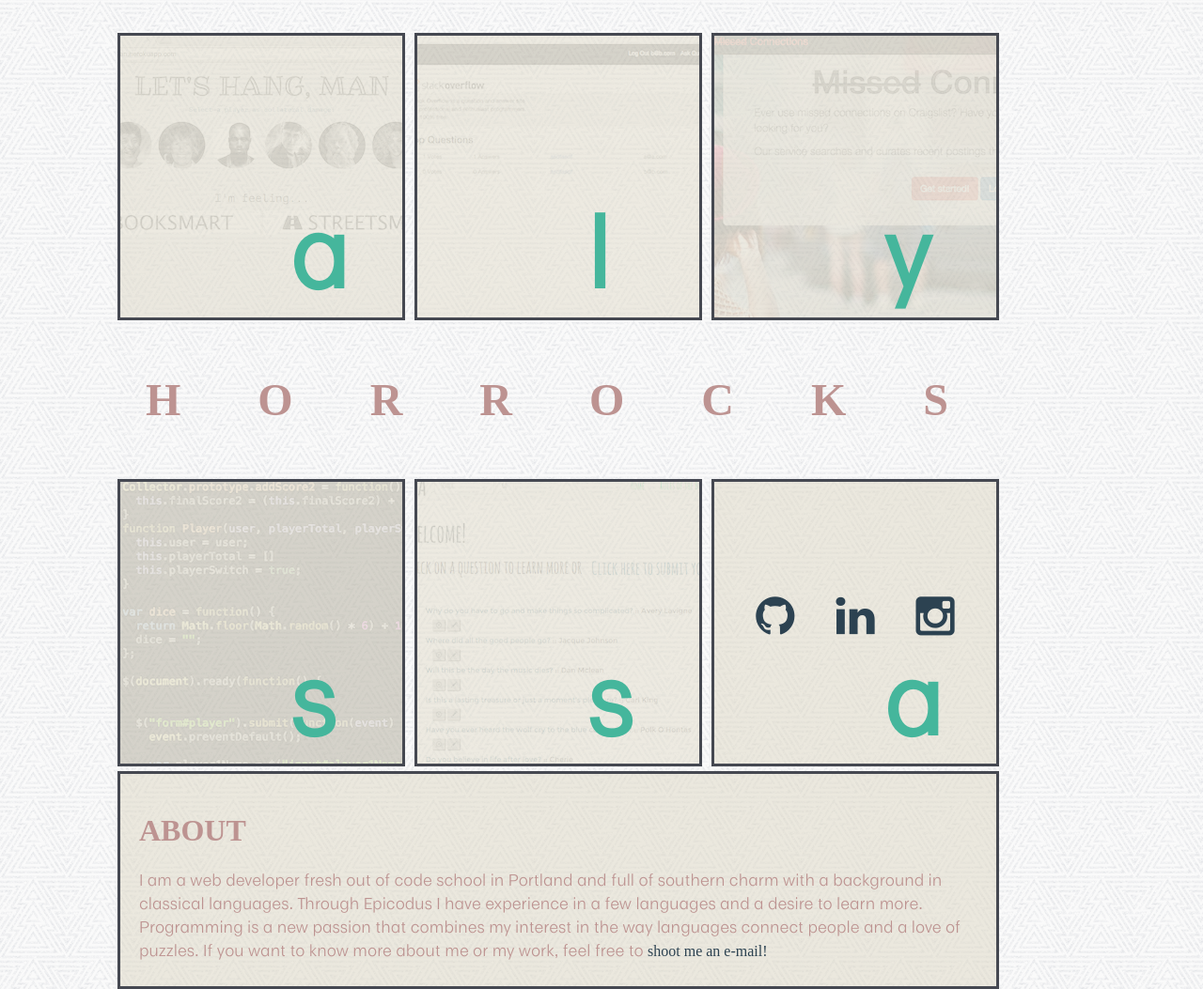
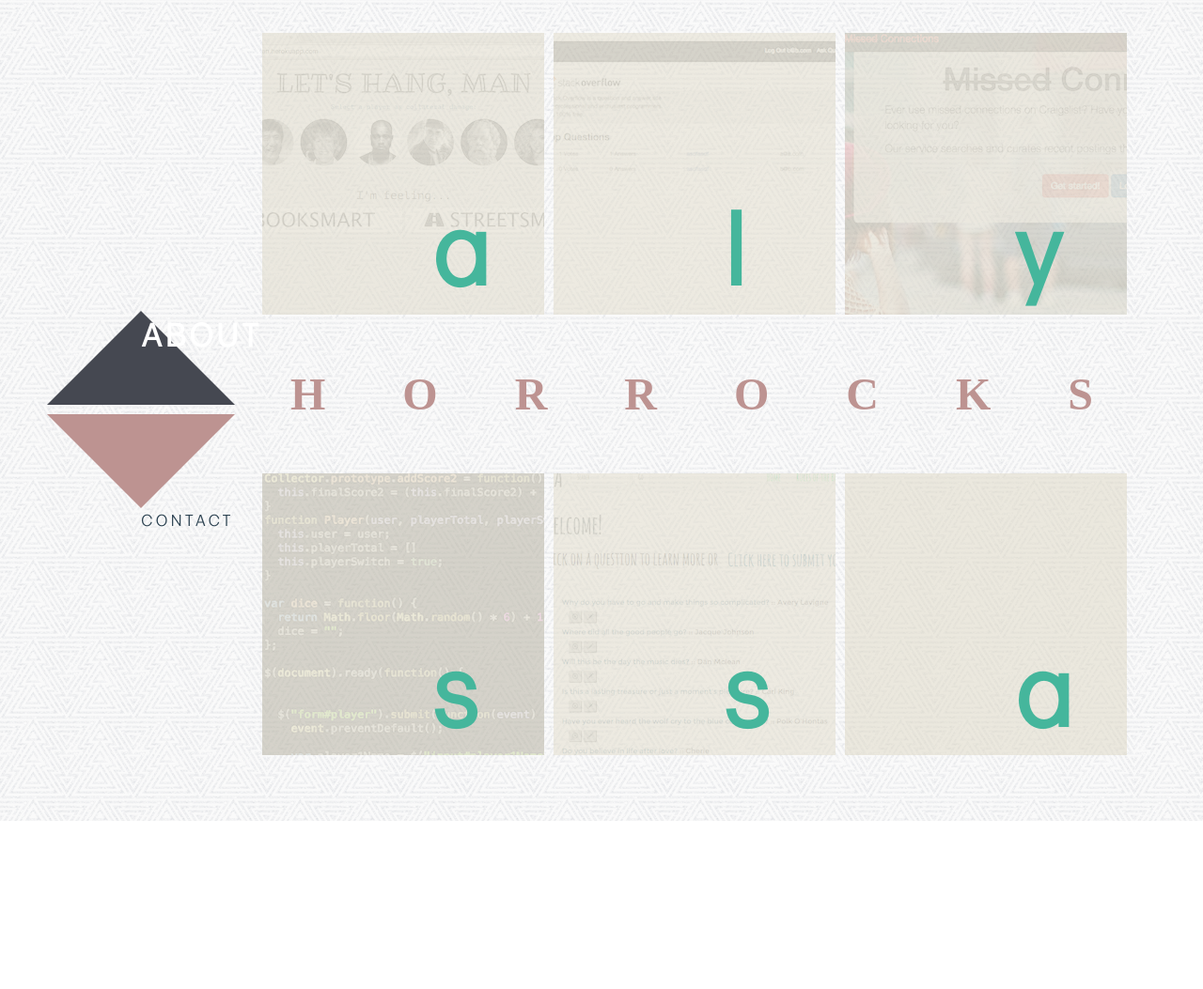
Before and after one commit to ahorrocks2/css_practice, a plain HTML site: page index.html in a window 1280 px wide. Shown: the whole page at 94% size. After the commit the page ends 874 px from the top, so only its background shows below. Drawn offline with nearby package versions, Linux system fonts and the light colour scheme; a web font is replaced by a local one.

Commit message:
Sidebar work in progress.

```diff
--- a/css/styles.scss
+++ b/css/styles.scss
@@ -22,7 +22,6 @@ body {
 }
 
 .container {
-  max-width: 1100px;
   position: absolute;
   top: 0;
   bottom: 0;
@@ -37,11 +36,19 @@ body {
   }
 }
 
+a {
+  text-decoration: none;
+  color: $link-color;
+}
+
+#box {
+  float:right;
+  width: 80%;
+
   .boxes {
     height: 300px;
     width: 300px;
     float: left;
-  border: $box-border;
     margin: 5px;
     text-align: center;
     position: relative;
@@ -51,26 +58,18 @@ body {
       opacity: 0.1;
     }
 
-  .project-description {
-    background-color: $soft-red;
-    position: absolute;
-    width: 100%;
-    top: 210px;
-    left: 0;
-    z-index: 1;
-    font-family: $primary-font;
-    color: $grey;
-    display: none;
-  }
+    // .project-description {
+    //   background-color: $soft-red;
+    //   position: absolute;
+    //   width: 100%;
+    //   top: 210px;
+    //   left: 0;
+    //   z-index: 1;
+    //   font-family: $primary-font;
+    //   color: $grey;
+    //   display: none;
+    // }
 
-  #social-links {
-    padding-top: 100px;
-
-    i {
-      color: $link-color;
-      padding: 20px;
-    }
-  }
   }
 
   .letter {
@@ -90,30 +89,93 @@ body {
     font-size: 1.5em;
     color: $text-color ;
     letter-spacing: 35px;
-  position: inline;
     padding: 20px 25px 20px 35px;
+  }
+}
+
+
+#left-col {
+  float: left;
+  position: relative;
+  width: 15%;
+  height: 100%;
+  padding: 20px;
+
+
+  #nav-buttons {
+    color: white;
+    letter-spacing: 3px;
+    font-family: $primary-font;
+
+    position: absolute;
+    top: 280px;
+    left: 20px;
+    right: 0;
+
+
+    #about-me-button {
+      width: 0;
+      height: 0;
+
+      border-bottom: 100px solid $grey;
+      border-right: 100px solid transparent;
+      border-left: 100px solid transparent;
+
+      margin-bottom: 10px;
+
+
+    }
+
+    #contact {
+      width: 0;
+      height: 0;
+
+      border-top: 100px solid $text-color;
+      border-right: 100px solid transparent;
+      border-left: 100px solid transparent;
+    }
   }
 
   #about {
-  border: $box-border;
-  clear: both;
-  margin-left: 5px;
     color:  $text-color;
     font-family: $primary-font;
-  padding: 20px;
-  background-color: rgba(221, 216, 196, .5);
-  padding-bottom: 10px;
-  width: 892px;
+    line-height: 150%;
+    letter-spacing: 1px;
 
-  h1 {
-    font-family: $secondary-font;
-  }
-  a {
-    text-decoration: none;
+    .keyword {
       color: $link-color;
-    font-family: $secondary-font;
     }
   }
+
+}
+
+
+.clearfix:after {
+  content: " ";
+  visibility: hidden;
+  display: block;
+  height: 0;
+  clear: both;
+}
+// #social-links {
+//   margin: 25px;
+//
+//   i {
+//     color: $link-color;
+//     padding: 5px;
+//   }
+// }
+
+
+
+
+
+
+
+
+
+
+
 
 
 // media queries
--- a/index.html
+++ b/index.html
@@ -12,7 +12,9 @@
   </head>
   <body>
     <div class="container">
-      <div id="page">
+      <div id="page" class="clearfix">
+        <div id="box">
+
           <div class="boxes" id="box-1">
             <div class="letter">
               <h1>a</h1>
@@ -20,11 +22,11 @@
 
             <img src="css/images/hang-1.png" id="hang-1"/>
 
-          <div class="project-description">
+            <!-- <div class="project-description">
               <p>
                 Hangman Game - Ruby on Rails, JavaScript, PostgreSQL
               </p>
-          </div>
+            </div> -->
           </div>
 
           <div class="boxes" id="box-2">
@@ -34,11 +36,11 @@
 
             <img src="css/images/stack.png" id="stack"/>
 
-          <div class="project-description">
+            <!-- <div class="project-description">
               <p>
                 Stack Overflow Clone - Ruby on Rails, PostgreSQL
               </p>
-          </div>
+            </div> -->
           </div>
           <div class="boxes" id="box-3">
             <div class="letter">
@@ -47,11 +49,11 @@
 
             <img src="css/images/missed.png" id="missed"/>
 
-          <div class="project-description">
+            <!-- <div class="project-description">
               <p>
                 Group Project - Missed Connections - Ruby, PostgreSQL
               </p>
-          </div>
+            </div> -->
           </div>
 
           <div class="last-name">
@@ -65,11 +67,11 @@
 
             <img src="css/images/pigdice.png" id="pigdice"/>
 
-          <div class="project-description">
+            <!-- <div class="project-description">
               <p>
                 Pig Dice Game - JavaScript
               </p>
-          </div>
+            </div> -->
           </div>
           <div class="boxes" id="box-5">
             <div class="letter">
@@ -78,30 +80,42 @@
 
             <img src="css/images/qanda.png" id="qanda"/>
 
-          <div class="project-description">
+            <!-- <div class="project-description">
               <p>
                 Q & A Board - Ember.js, JavaScript
               </p>
-          </div>
+            </div> -->
           </div>
           <div class="boxes" id="box-6">
             <div class="letter">
               <h1>a</h1>
             </div>
 
-          <div id="social-links">
+
+          </div>
+        </div>
+
+        <div id="left-col" class="clearfix">
+          <div id="nav-buttons">
+            <div id="about-me-button">
+              <h1>ABOUT</h1>
+            </div>
+
+            <div id="contact">
+              <a href="mailto:alyssa.horrocks2@gmail.com"target="_top">CONTACT</a>
+            </div>
+          </div>
+
+          <!-- <div id="social-links">
             <a href="www.github.com/ahorrocks2"><i class="fa fa-github fa-3x"></i></a>
             <a href="https://www.linkedin.com/in/alyssahorrocks"><i class="fa fa-linkedin fa-3x"></i></a>
             <a href="www.instagram.com/classlyss"><i class="fa fa-instagram fa-3x"></i></a>
-          </div>
+          </div> -->
 
-        </div>
+          <p id="about">
+            I am a web developer fresh out of code school in <span class="keyword">Portland</span> and full of southern charm with a background in <span class="keyword">classical languages</span>. Through <span class="keyword">Epicodus</span> I have experience in a few languages and a desire to learn more. Programming is a new passion that combines my interest in the way languages connect people and a love of puzzles. If you want to know more about me or my work, feel free to contact me!
+          </p>
 
-        <div id="about">
-          <h1>ABOUT</h1>
-          <p>
-            I am a web developer fresh out of code school in Portland and full of southern charm with a background in classical languages. Through Epicodus I have experience in a few languages and a desire to learn more. Programming is a new passion that combines my interest in the way languages connect people and a love of puzzles. If you want to know more about me or my work, feel free to <a href="mailto:alyssa.horrocks2@gmail.com"target="_top">shoot me an e-mail!</a>
-          </p>
         </div>
 
       </div>
--- a/js/scripts.js
+++ b/js/scripts.js
@@ -11,7 +11,7 @@ $(document).ready(function() {
     $(this).find("img").css("opacity", ".1");
   });
 
-
+  $("#about").hide();
 
 
 })
```
Also changed, not shown: css/styles.css, 2 other files. Lines whose indentation alone changed are shown as unchanged.
